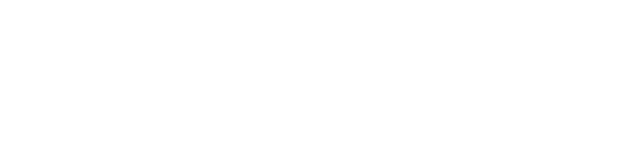
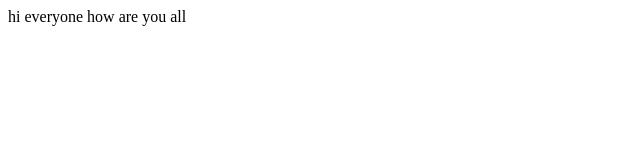
Before and after one commit to Rahul-Rajeevan/you_b36, a plain HTML site: page index.html in a window 1280 px wide. Shown: the whole page, without its empty margins (0-640 px from the left). Drawn offline with Linux system fonts and the light colour scheme.

Commit message:
add first line of code

```diff
--- a/index.html
+++ b/index.html
@@ -6,6 +6,6 @@
     <title>Document</title>
 </head>
 <body>
-
+    hi everyone how are you all
 </body>
 </html>
```
